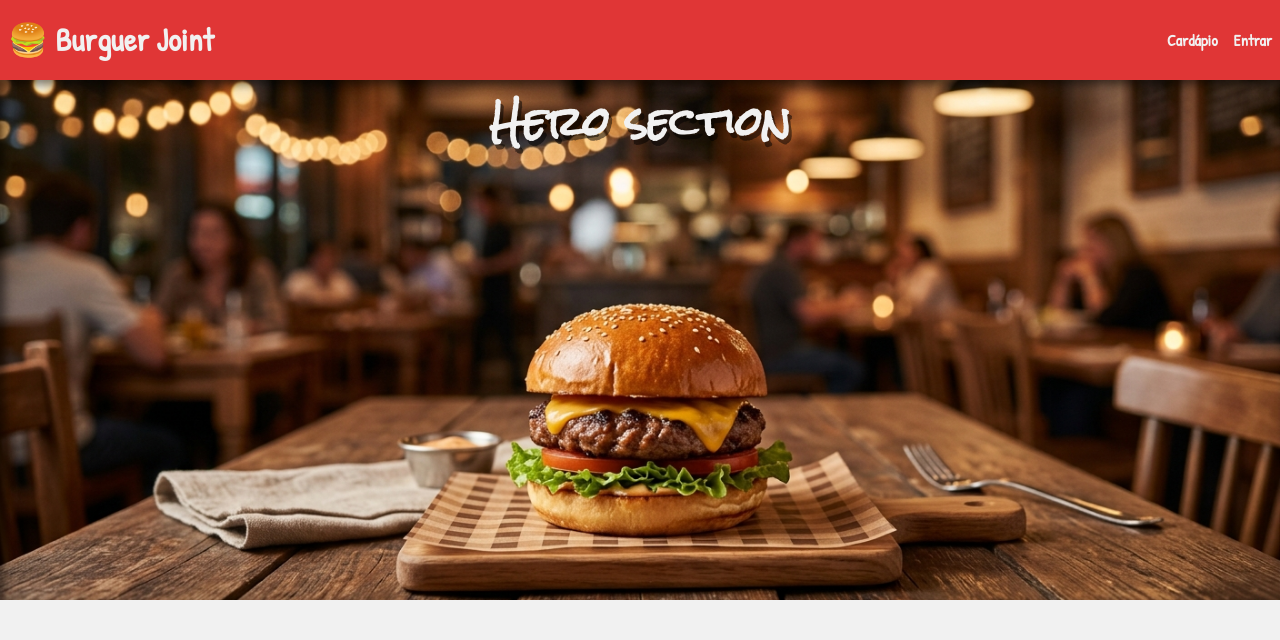
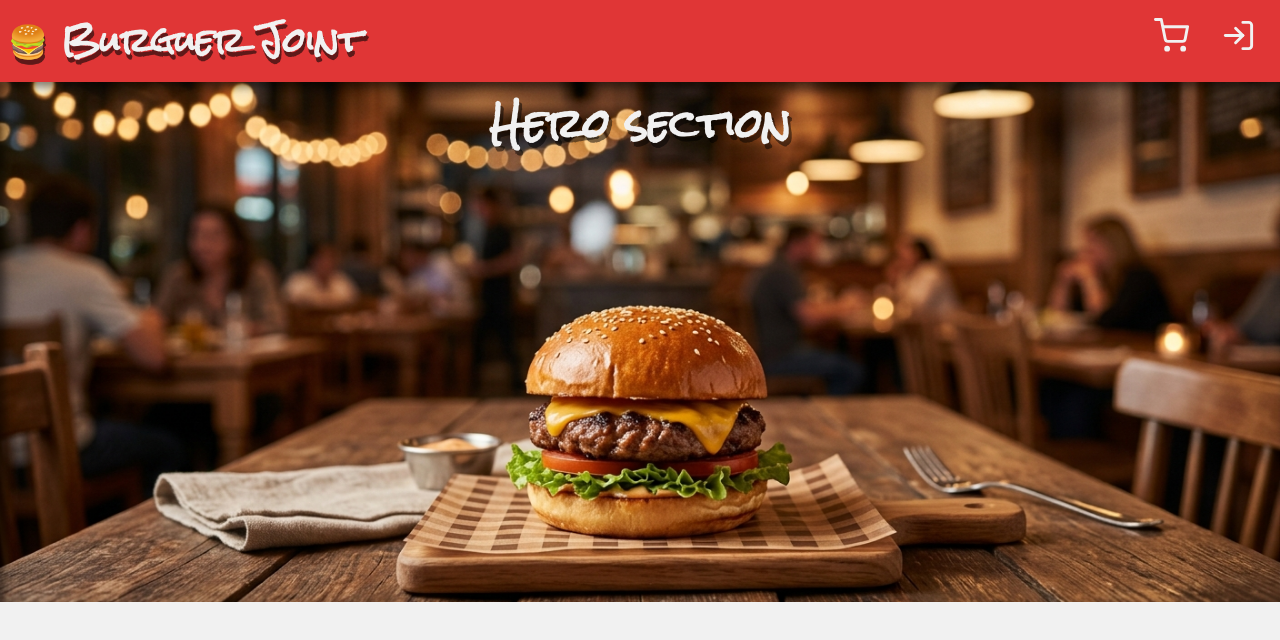
Before and after one commit to rafaelsantiagosilva/burguer-joint-menu, a React (Vite) app in the folder web/: page / in a window 1280 px wide. Shown: the top 640 px of the page. Built offline with nearby package versions, Linux system fonts and the light colour scheme.

Commit message:
feat: finishing header component

```diff
--- a/web/package.json
+++ b/web/package.json
@@ -12,6 +12,7 @@
   "dependencies": {
     "react": "^19.2.4",
     "react-dom": "^19.2.4",
+    "react-feather": "^2.0.10",
     "styled-components": "^6.3.12"
   },
   "devDependencies": {
--- a/web/src/layout/Header/index.tsx
+++ b/web/src/layout/Header/index.tsx
@@ -1,6 +1,16 @@
 import * as S from "./styles";
+import { LogIn, ShoppingCart } from "react-feather";
+import { useState } from "react";
 
 export function Header() {
+    const [cartItems, setCartItems] = useState([]);
+
+    /* TODO: implement cart component
+    function addItem(item) {
+        setCartItems((prev) => [...prev, item]);
+    }
+    */
+
     return (
         <S.Container>
             <h1>
@@ -13,11 +23,18 @@ export function Header() {
             <nav>
                 <ul>
                     <li>
-                            <a href="#">Cardápio</a>
+                        <a href="#">
+                            <div id="cart-container">
+                                <ShoppingCart size={35} />
+                                {cartItems.length > 0 && <span id="cart-items">{cartItems.length <= 9 ? cartItems.length : "9+"}</span>}
+                            </div>
+                        </a>
                     </li>
 
                     <li>
-                            <a href="#">Entrar</a>
+                        <a href="#">
+                            <LogIn size={35} />
+                        </a>
                     </li>
                 </ul>
             </nav>
--- a/web/src/layout/Header/styles.ts
+++ b/web/src/layout/Header/styles.ts
@@ -9,13 +9,51 @@ export const Container = styled.header`
     align-items: center;
     padding: 1rem 0.5rem;
 
+    & > h1 > a {
+        font-family: ${(props) => props.theme.fontFamily.rockSalt};
+        text-shadow: 0.1rem 0.3rem ${(props) => props.theme.colors.red[800]};
+        width: 100%;
+        font-size: 1.4rem;
+    }
+
     & ul {
         display: flex;
-        gap: 1rem;
+        gap: 2rem;
         font-weight: bold;
+        font-size: 1.6rem;
+        padding-right: 1rem;
+
     }
 
-    & ul a:hover {
-        text-decoration: underline;
+    & li {
+        transition-property: all;
+        transition-duration: 100ms;
+    }
+
+    & ul li:hover {
+        rotate: 8deg;
+    }
+
+    #cart-container {
+        position: relative;
+    }
+
+    #cart-items {
+        position: absolute;
+        font-size: 0.8rem;
+        top: 1.2rem;
+        left: 1.2rem;
+        width: 1.2rem;
+        height: 1.2rem;
+        text-align: center;
+        border-radius: 100%;
+        background-color: ${(props) => props.theme.colors.white};
+        color: ${(props) => props.theme.colors.red[500]};
+    }
+
+    @media (min-width: 768px) {
+        & > h1 > a {
+            font-size: 2rem;
+        }
     }
 `;
--- a/web/src/styles/theme.ts
+++ b/web/src/styles/theme.ts
@@ -2,7 +2,8 @@ export const defaultTheme = {
     colors: {
         white: "#f1f1f1",
         red: {
-            500: "#e03636"
+            500: "#e03636",
+            800: "#5f1919"
         }
     },
     fontFamily: {
```
Also changed, not shown: 1 other file (tests, documents, lock files or other folders). Lines whose indentation alone changed are shown as unchanged.
